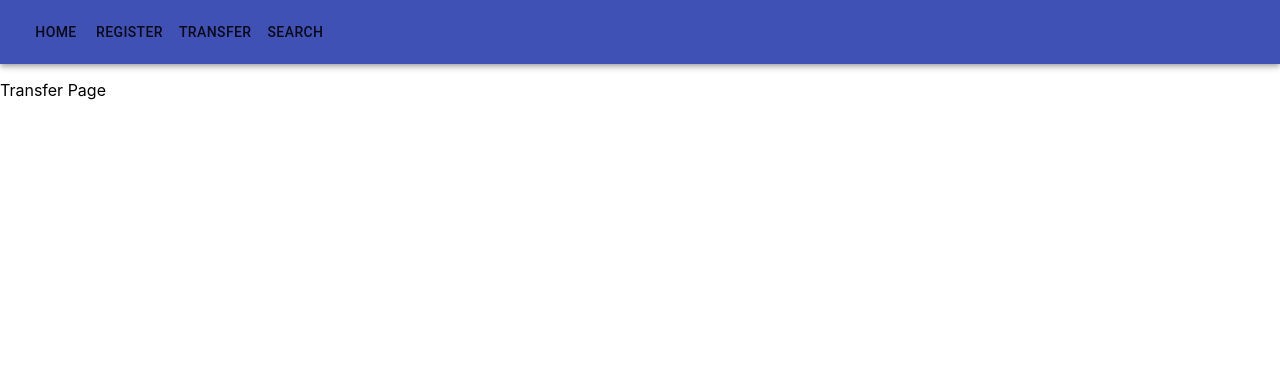
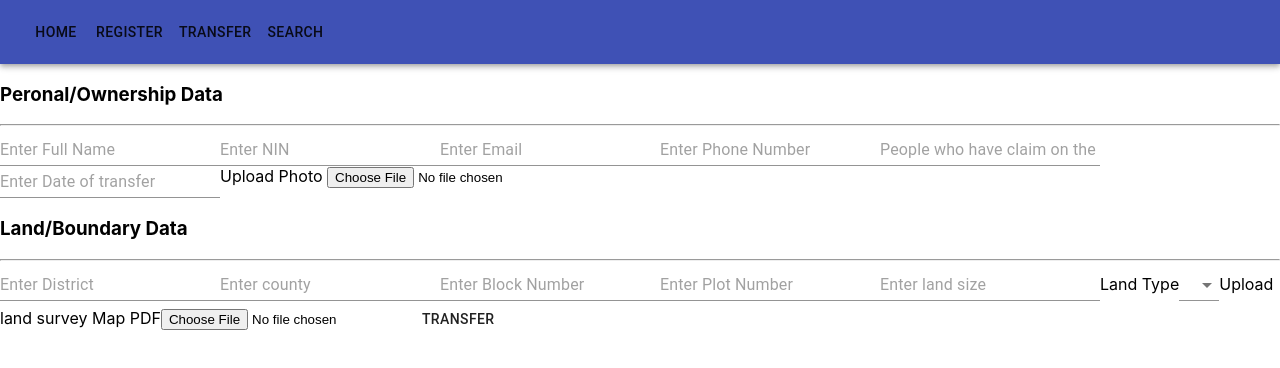
Before and after one commit to Stuartkal/SafeKyapaV1.0, a React (Create React App) app: page /transfer in a window 1280 px wide. Shown: the top 368 px of the page. Built offline with nearby package versions, Linux system fonts and the light colour scheme.

Commit message:
transfer form

```diff
--- a/src/pages/TransferPage.js
+++ b/src/pages/TransferPage.js
@@ -1,9 +1,81 @@
 import React from 'react'
-
+import {TextField,MenuItem,Select, Button} from '@material-ui/core'
 function TransferPage() {
     return (
         <div>
-            <p>Transfer Page</p>
+            <div>
+                <h3>Peronal/Ownership Data</h3>
+                <hr/>
+                <form autoComplete="off">
+                <TextField
+                name="name"
+                lable="Name"
+                placeholder="Enter Full Name"
+                />
+                <TextField
+                name="nin"
+                lable="NIN"
+                placeholder="Enter NIN"
+                />
+                <TextField
+                name="email"
+                lable="Email"
+                placeholder="Enter Email "
+                />
+                <TextField
+                name="phoneNumber"
+                lable="Phone Number"
+                placeholder="Enter Phone Number"
+                />
+                <TextField
+                name="Incumberace"
+                lable="Incumberace"
+                placeholder="People who have claim on the land"
+                />
+                <TextField
+                name="date"
+                lable="Date of Transfer"
+                placeholder="Enter Date of transfer"
+                />
+                Upload Photo <input type="file" name="file"/>
+                <h3>Land/Boundary Data</h3>
+                <hr/>
+                <TextField
+                name="district"
+                lable="District"
+                placeholder="Enter District"
+                />
+                <TextField
+                name="county"
+                lable="county"
+                placeholder="Enter county"
+                />
+                <TextField
+                name="blockNumber"
+                lable="Block Number"
+                placeholder="Enter Block Number "
+                />
+                <TextField
+                name="plot number"
+                lable="Plot Number"
+                placeholder="Enter Plot Number"
+                />
+                <TextField
+                name="landSize"
+                lable="Land Size"
+                placeholder="Enter land size"
+                />
+                Land Type
+                <Select>
+                    <MenuItem value={10}>Mailo</MenuItem>
+                    <MenuItem value={20}>Leased</MenuItem>
+                    <MenuItem value={30}>Freehold</MenuItem>
+                </Select>
+                Upload land survey Map PDF
+                <input type="file" name="file"/>
+                <Button>Transfer</Button>
+                </form>
+            </div>
         </div>
     )
 }
```
